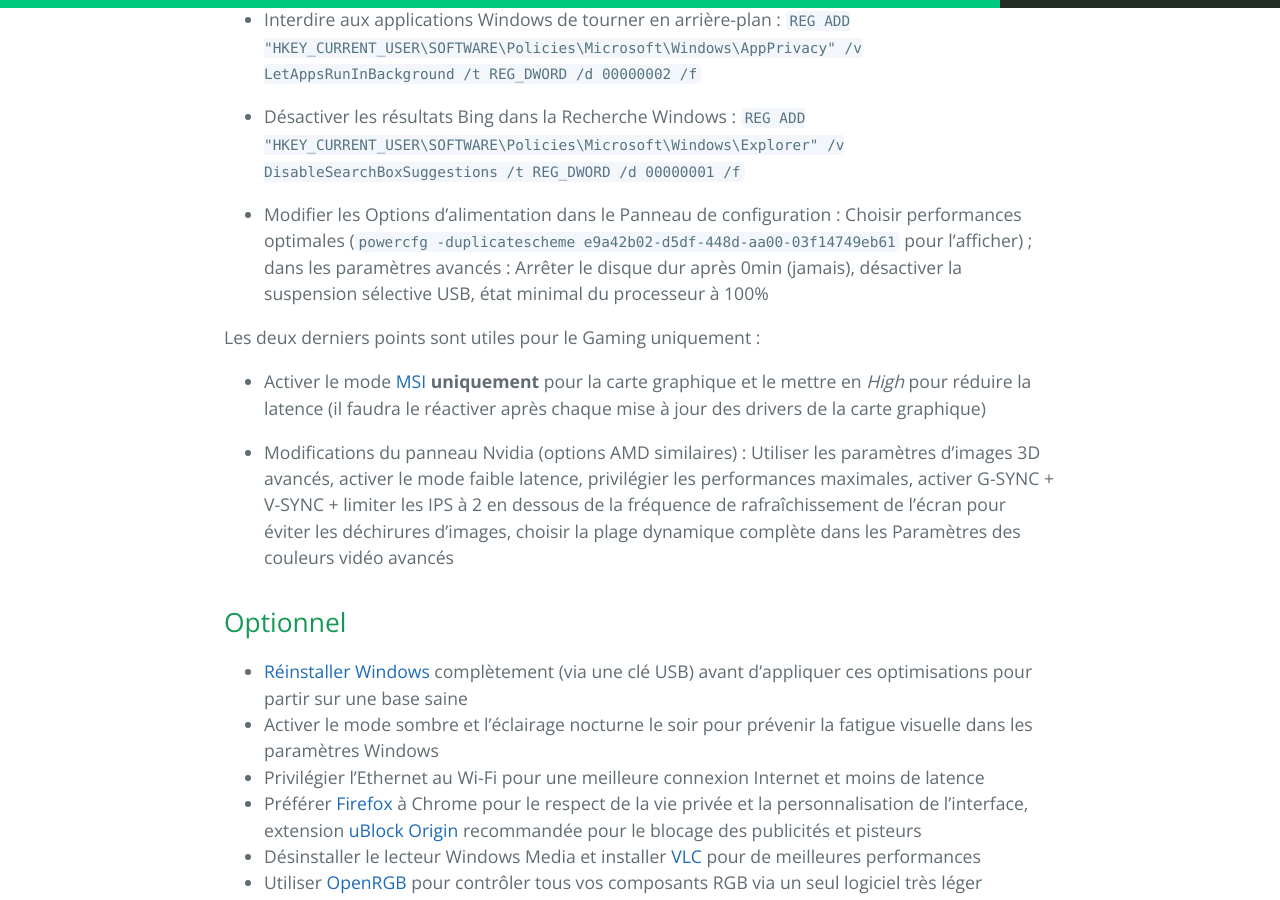
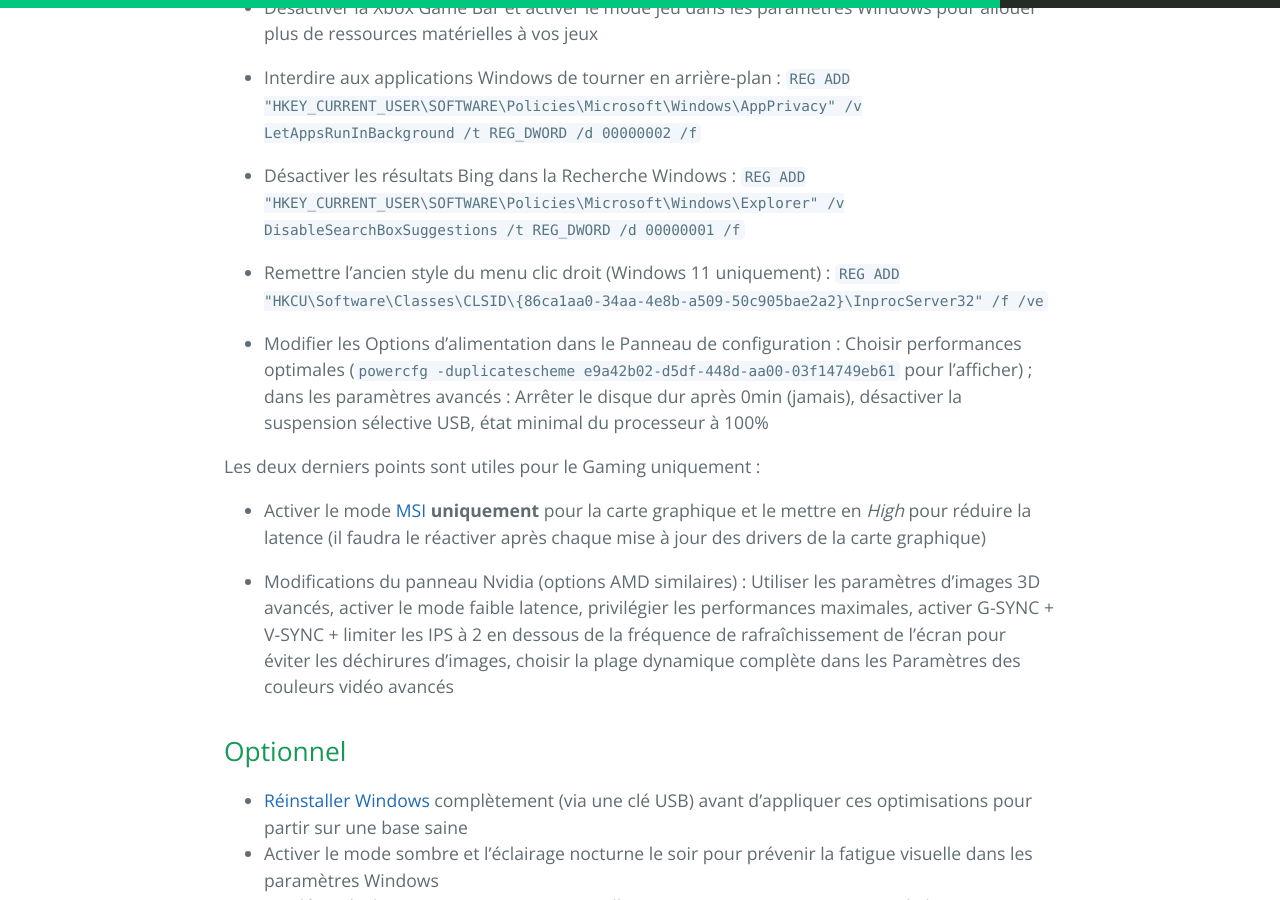
Before and after one commit to PouletEnSlip/pouletenslip.github.io, a Jekyll site: the page built from pages/opti.md, in a window 1280 px wide and 900 px high, scrolled down 1827 px. Built offline with Jekyll 4.4.1, drawn with Linux system fonts in a browser that asks for light colours; comment, search, counter and statistics services are not loaded; our own code applies the rules of GitHub Pages for plain Markdown files; some of the changed text lies outside the part shown.

Commit message:
Update opti.md

```diff
--- a/pages/opti.md
+++ b/pages/opti.md
@@ -44,6 +45,8 @@
 
 * Désactiver les résultats Bing dans la Recherche Windows : `REG ADD "HKEY_CURRENT_USER\SOFTWARE\Policies\Microsoft\Windows\Explorer" /v DisableSearchBoxSuggestions /t REG_DWORD /d 00000001 /f`
 
+* Remettre l'ancien style du menu clic droit (Windows 11 uniquement) : `REG ADD "HKCU\Software\Classes\CLSID\{86ca1aa0-34aa-4e8b-a509-50c905bae2a2}\InprocServer32" /f /ve`
+
 * Modifier les Options d’alimentation dans le Panneau de configuration : Choisir performances optimales (`powercfg -duplicatescheme
 e9a42b02-d5df-448d-aa00-03f14749eb61` pour l’afficher) ; dans les paramètres avancés : Arrêter le disque dur après 0min (jamais), désactiver la suspension sélective USB, état minimal du processeur à 100%
 
```
Also changed, not shown: other parts of pages/opti.md (+1 -0 lines).
